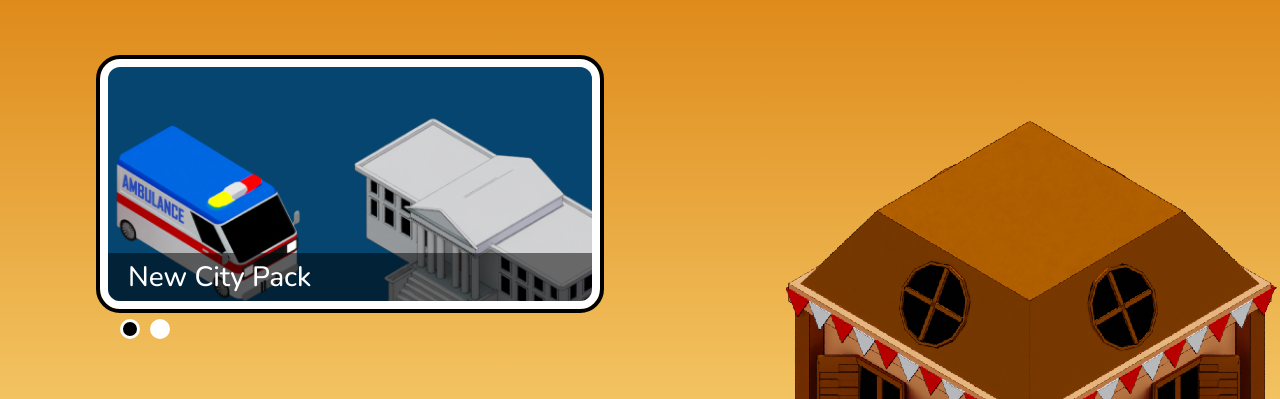
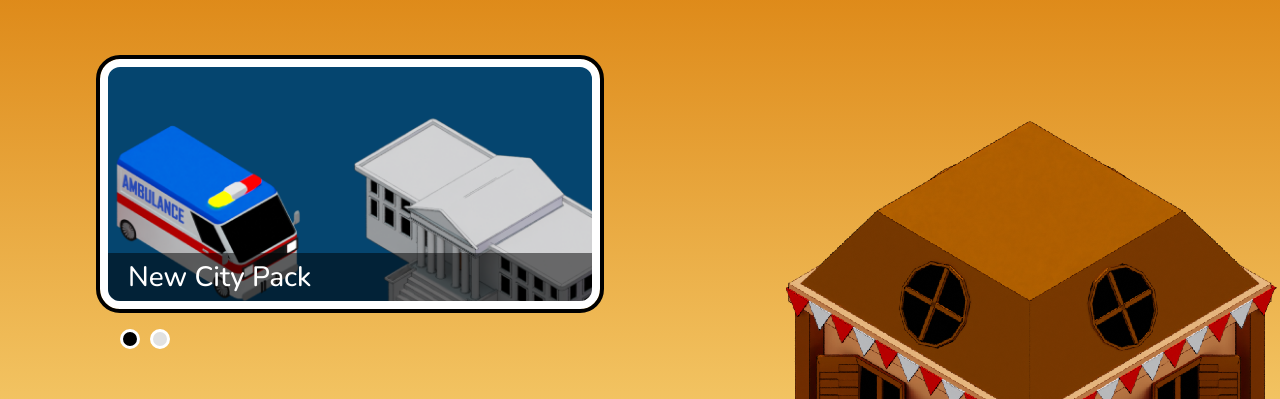
Before and after one commit to belicfr/react-iso-engine, a React (Vite) app: page / in a window 1280 px wide. Shown: the part 146-545 px from the top of the page. Built offline with nearby package versions, Linux system fonts and the light colour scheme; a web font is replaced by a local one.

Commit message:
styles: increase promotion carousel y gap

```diff
--- a/src/game/hotel-view/promotion-carousel/Promotion.css
+++ b/src/game/hotel-view/promotion-carousel/Promotion.css
@@ -1,7 +1,7 @@
 .promotion-carousel {
   display: flex;
   flex-direction: column;
-  row-gap: 10px;
+  row-gap: 20px;
   width: 500px;
 }
 .promotion-carousel > .promotion__current > .promotion-card {
@@ -43,7 +43,7 @@
   border-radius: 999px;
   width: 20px;
   height: 20px;
-  background-color: white;
+  background-color: #e1e1e1;
 }
 .promotion-carousel > .carousel-navigation > .carousel-navigation__dot-button:hover {
   cursor: pointer;
--- a/src/game/hotel-view/promotion-carousel/Promotion.sass
+++ b/src/game/hotel-view/promotion-carousel/Promotion.sass
@@ -1,7 +1,7 @@
 .promotion-carousel
   display: flex
   flex-direction: column
-  row-gap: 10px
+  row-gap: 20px
 
   width: 500px
 
@@ -58,7 +58,7 @@
       width: 20px
       height: 20px
 
-      background-color: white
+      background-color: #e1e1e1
 
       &:hover
         cursor: pointer
```
